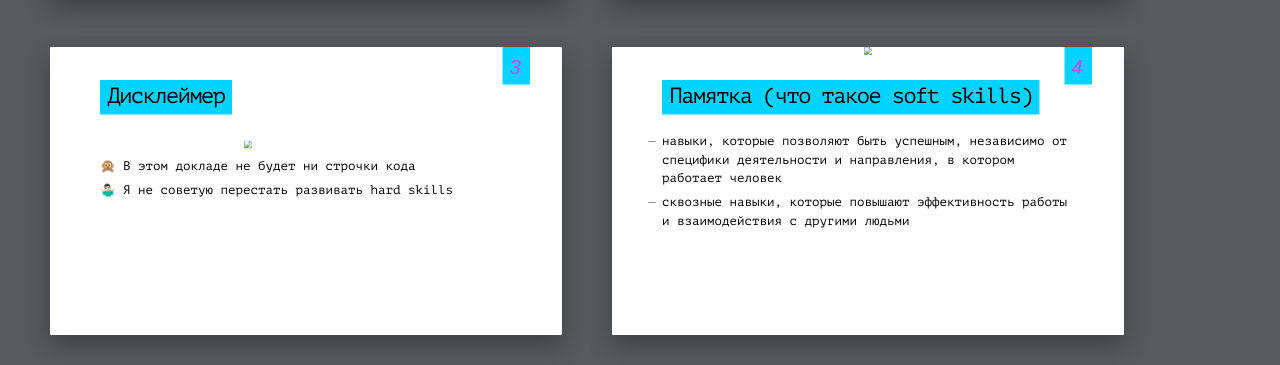
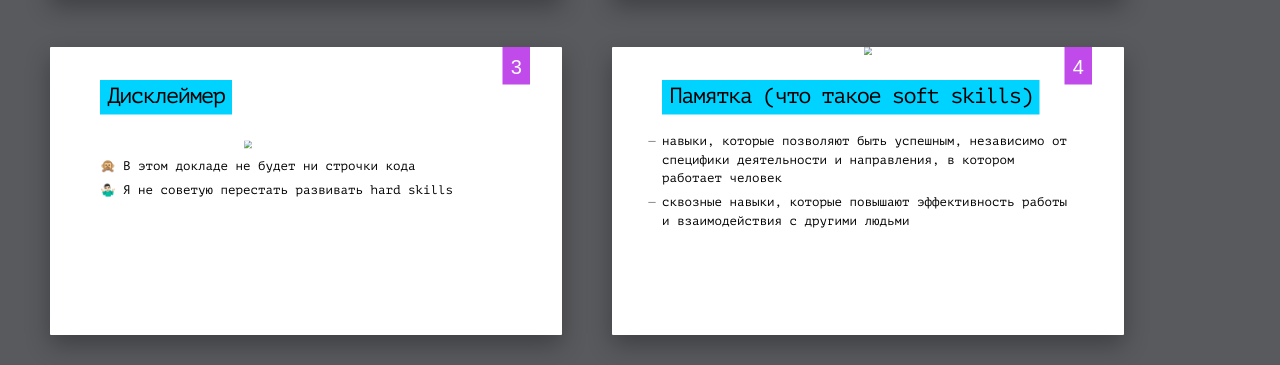
Before and after one commit to sandark7/404Fest2021, a website: page index.html in a window 1280 px wide. Shown: the part 435-800 px from the top of the page. Drawn offline with Linux system fonts and the light colour scheme.

Commit message:
third commit

```diff
--- a/src/styles/theme.styl
+++ b/src/styles/theme.styl
@@ -28,16 +28,14 @@ blockquote
 	background none
 	height 75px
 	min-width 55px
-	color main-color
+	color white
 	font-family 'IBM Plex Mono', sans-serif
 	font-size 40px
-	font-style italic
 	padding-top 0
-	padding-right 5px
 	margin-left 30px
 
 .slide.rbn::after
-	background extra-color
+	background main-color
 
 .slide::before
 	position absolute
```
Also changed, not shown: theme.css.
